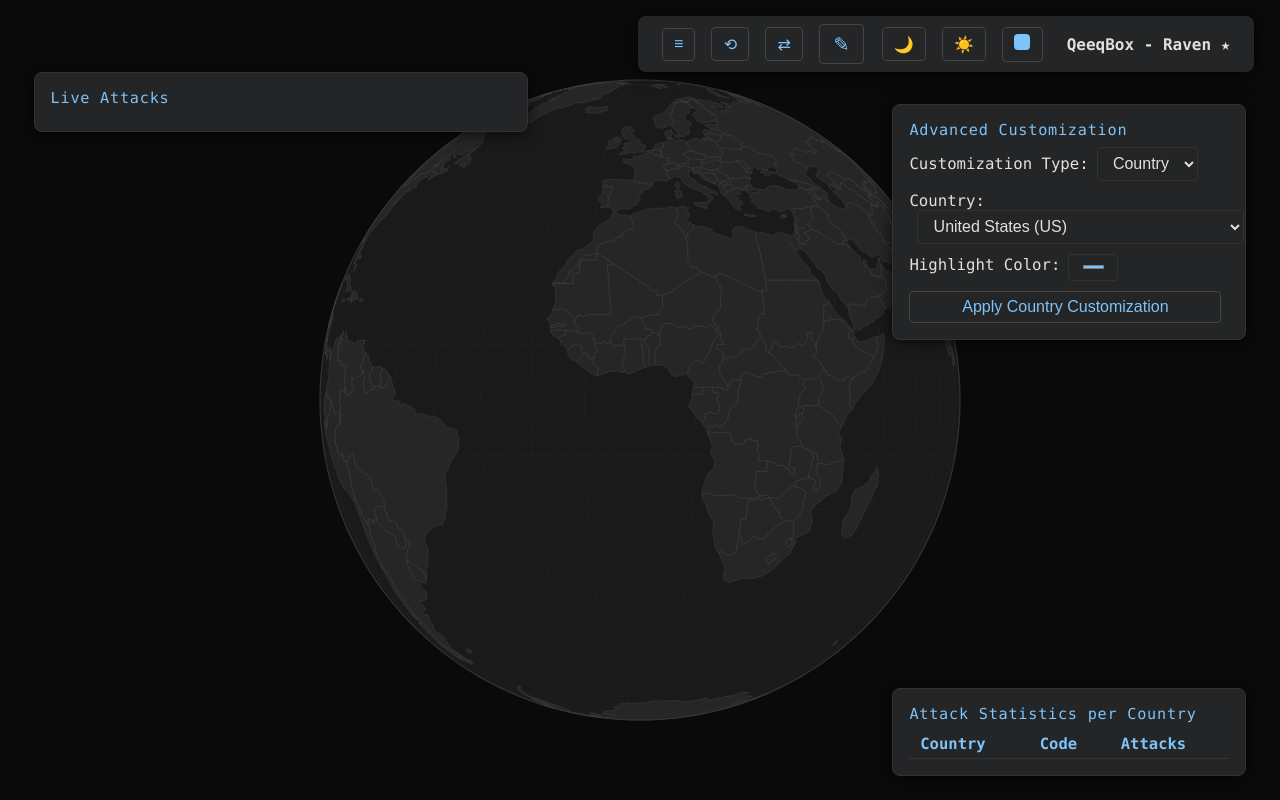
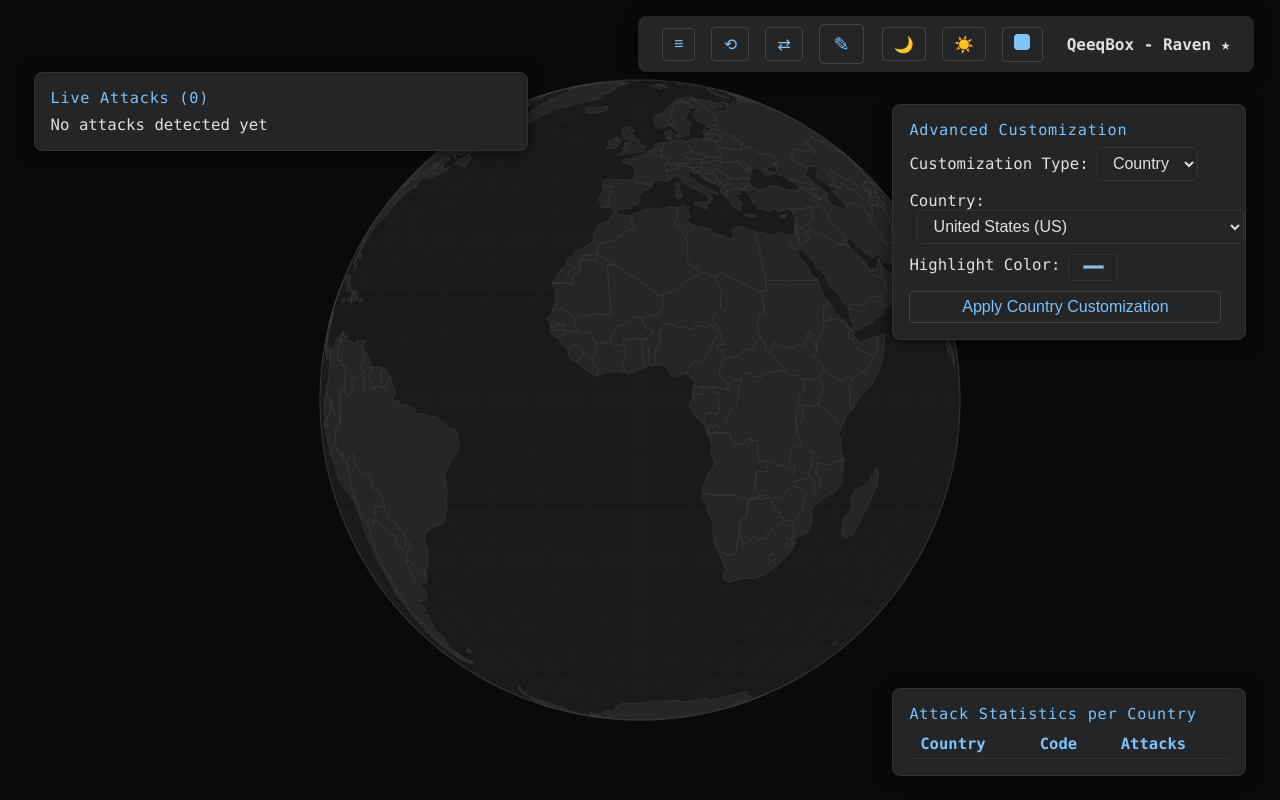
Before and after one commit to Al-HamzaAntar/Raven-Cyber-Threat-Map, a React (Vite) app: page / in a window 1280 px wide. Built offline with nearby package versions, Linux system fonts and the light colour scheme.

Commit message:
refactor: convert useState to zustand

```diff
--- a/package.json
+++ b/package.json
@@ -11,7 +11,8 @@
     "d3": "^7.8.5",
     "react": "^18.2.0",
     "react-dom": "^18.2.0",
-    "topojson-client": "^3.1.0"
+    "topojson-client": "^3.1.0",
+    "zustand": "^4.5.7"
   },
   "devDependencies": {
     "@vitejs/plugin-react": "^4.0.3",
--- a/src/App.jsx
+++ b/src/App.jsx
@@ -1,4 +1,4 @@
-import React, { useState, useRef } from 'react';
+import React, { useRef } from 'react';
 import ThreatMap from './components/ThreatMap';
 import TopControlPanel from './components/TopControlPanel';
 import LiveAttacksPanel from './components/LiveAttacksPanel';
@@ -8,30 +8,42 @@ import CountryStatsPanel from './components/CountryStatsPanel';
 import CustomizationPanel from './components/CustomizationPanel';
 import { generateRandomAttack, generateAttacksWithDelay } from './utils/attackGenerator.js';
 import { calculateCountryStats } from './utils/statsCalculator.js';
+import useAppStore from './stores/useAppStore.js';
 import './App.css';
 
 function App() {
-  const [theme, setTheme] = useState('dark');
-  const [mode, setMode] = useState('live');
-  const [selectedAttack, setSelectedAttack] = useState(null);
-  const [attacks, setAttacks] = useState([]);
-  const [countryStats, setCountryStats] = useState({});
-  const [customizations, setCustomizations] = useState({});
-  const [showIPLookup, setShowIPLookup] = useState(false);
-  const [showRandomData, setShowRandomData] = useState(false);
-  const [showLiveAttacks, setShowLiveAttacks] = useState(true);
   const threatMapRef = useRef();
+
+  // Zustand store state and actions
+  const {
+    theme,
+    mode,
+    selectedAttack,
+    attacks,
+    countryStats,
+    customizations,
+    showIPLookup,
+    showRandomData,
+    showLiveAttacks,
+    setTheme,
+    setMode,
+    addAttack,
+    setSelectedAttack,
+    setShowIPLookup,
+    setShowRandomData,
+    setShowLiveAttacks,
+    handleCustomize
+  } = useAppStore();
 
   // Update country stats when attacks change
   React.useEffect(() => {
     const stats = calculateCountryStats(attacks);
-    setCountryStats(stats);
+    // Update country stats in store
   }, [attacks]);
 
-  // Collect attacks from ThreatMap
+  // Handle new attack from ThreatMap
   const handleNewAttack = (attack) => {
-    setAttacks(prev => [...prev.slice(-999), attack]); // Keep last 1000 for large-scale
-    setSelectedAttack(attack);
+    addAttack(attack);
   };
 
   // Generate random attacks based on config
@@ -49,23 +61,6 @@ function App() {
     }
   };
 
-  // Handle customization
-  const handleCustomize = ({ type, value, color }) => {
-    setCustomizations(prev => ({
-      ...prev,
-      [type === 'country' ? value : `city_${value}`]: color
-    }));
-  };
-
-  // Toggle functions for panels
-  const handleToggleRandomData = () => {
-    setShowRandomData(!showRandomData);
-  };
-
-  const handleToggleLiveAttacks = () => {
-    setShowLiveAttacks(!showLiveAttacks);
-  };
-
   return (
     <div className={`App theme-${theme}`} style={{ height: '100vh', width: '100vw', position: 'relative', overflow: 'hidden' }}>
       <TopControlPanel
@@ -73,8 +68,8 @@ function App() {
         setTheme={setTheme}
         mode={mode}
         setMode={setMode}
-        onToggleRandomData={handleToggleRandomData}
-        onToggleLiveAttacks={handleToggleLiveAttacks}
+        onToggleRandomData={() => setShowRandomData(!showRandomData)}
+        onToggleLiveAttacks={() => setShowLiveAttacks(!showLiveAttacks)}
         onShowIPLookup={() => setShowIPLookup(v => !v)}
       />
       {showLiveAttacks && <LiveAttacksPanel attacks={attacks} />}
--- a/src/components/LiveAttacksPanel.jsx
+++ b/src/components/LiveAttacksPanel.jsx
@@ -1,15 +1,33 @@
 import React from 'react';
+import useAppStore from '../stores/useAppStore.js';
 
-const LiveAttacksPanel = ({ attacks = [] }) => {
+const LiveAttacksPanel = ({ theme }) => {
+  const { attacks, selectedAttack, setSelectedAttack, getRecentAttacks } = useAppStore();
+
+  const recentAttacks = getRecentAttacks(10);
+
   return (
-    <div className="panel live-attacks-panel">
-      <div className="panel-title">Live Attacks</div>
+    <div className={`panel live-attacks-panel theme-${theme}`}>
+      <div className="panel-title">Live Attacks ({attacks.length})</div>
+      <div className="attacks-container">
+        {recentAttacks.length === 0 ? (
+          <div className="no-attacks">No attacks detected yet</div>
+        ) : (
           <table className="live-attacks-table">
             <tbody>
-          {attacks.slice(-10).reverse().map((atk, i) => (
-            <tr key={i}>
-              <td style={{fontSize:'0.92em',color:'#aaa'}}>{new Date(atk.timestamp).toISOString()}</td>
-              <td><span className="country-code">{atk.source.countryCode || '--'}</span></td>
+              {recentAttacks.map((atk, i) => (
+                <tr
+                  key={`${atk.timestamp}-${i}`}
+                  className={selectedAttack?.timestamp === atk.timestamp ? 'selected' : ''}
+                  onClick={() => setSelectedAttack(atk)}
+                  style={{ cursor: 'pointer' }}
+                >
+                  <td style={{fontSize:'0.92em',color:'#aaa'}}>
+                    {new Date(atk.timestamp).toLocaleTimeString()}
+                  </td>
+                  <td>
+                    <span className="country-code">{atk.source.countryCode || '--'}</span>
+                  </td>
                   <td>
                     {atk.source.city && <div>City: {atk.source.city}</div>}
                     {atk.source.ip && <div>IP: {atk.source.ip}</div>}
@@ -17,17 +35,26 @@ const LiveAttacksPanel = ({ attacks = [] }) => {
                     {atk.source.port && <div>Port: {atk.source.port}</div>}
                   </td>
                   <td className="arrow">→</td>
-              <td><span className="country-code">{atk.target.countryCode || '--'}</span></td>
+                  <td>
+                    <span className="country-code">{atk.target.countryCode || '--'}</span>
+                  </td>
                   <td>
                     {atk.target.city && <div>City: {atk.target.city}</div>}
                     {atk.target.ip && <div>IP: {atk.target.ip}</div>}
                     <div>Country: {atk.target.country}</div>
                     {atk.target.port && <div>Port: {atk.target.port}</div>}
                   </td>
+                  <td className="attack-type">
+                    <span className={`type-badge type-${atk.type}`}>
+                      {atk.type}
+                    </span>
+                  </td>
                 </tr>
               ))}
             </tbody>
           </table>
+        )}
+      </div>
     </div>
   );
 };
--- /dev/null
+++ b/src/stores/useAppStore.js
@@ -0,0 +1,104 @@
+import { create } from 'zustand';
+import { devtools } from 'zustand/middleware';
+import { calculateCountryStats } from '../utils/statsCalculator.js';
+
+const useAppStore = create(
+  devtools(
+    (set, get) => ({
+      // UI State
+      theme: 'dark',
+      mode: 'live',
+      showIPLookup: false,
+      showRandomData: false,
+      showLiveAttacks: true,
+
+      // Attack Data
+      attacks: [],
+      selectedAttack: null,
+      countryStats: {},
+
+      // Customizations
+      customizations: {},
+
+      // Actions
+      setTheme: (theme) => set({ theme }, false, 'setTheme'),
+
+      setMode: (mode) => set({ mode }, false, 'setMode'),
+
+      setShowIPLookup: (show) => set({ showIPLookup: show }, false, 'setShowIPLookup'),
+
+      setShowRandomData: (show) => set({ showRandomData: show }, false, 'setShowRandomData'),
+
+      setShowLiveAttacks: (show) => set({ showLiveAttacks: show }, false, 'setShowLiveAttacks'),
+
+      setSelectedAttack: (attack) => set({ selectedAttack: attack }, false, 'setSelectedAttack'),
+
+      addAttack: (attack) => set((state) => {
+        const newAttacks = [...state.attacks.slice(-999), attack]; // Keep last 1000
+        const newStats = calculateCountryStats(newAttacks);
+        return {
+          attacks: newAttacks,
+          countryStats: newStats,
+          selectedAttack: attack
+        };
+      }, false, 'addAttack'),
+
+      addMultipleAttacks: (attacksToAdd) => set((state) => {
+        const newAttacks = [...state.attacks, ...attacksToAdd].slice(-999);
+        const newStats = calculateCountryStats(newAttacks);
+        return {
+          attacks: newAttacks,
+          countryStats: newStats
+        };
+      }, false, 'addMultipleAttacks'),
+
+      clearAttacks: () => set({
+        attacks: [],
+        countryStats: {},
+        selectedAttack: null
+      }, false, 'clearAttacks'),
+
+      setCustomizations: (customizations) => set({ customizations }, false, 'setCustomizations'),
+
+      updateCustomization: (countryCode, color) => set((state) => ({
+        customizations: {
+          ...state.customizations,
+          [countryCode]: color
+        }
+      }), false, 'updateCustomization'),
+
+      removeCustomization: (countryCode) => set((state) => {
+        const { [countryCode]: removed, ...rest } = state.customizations;
+        return { customizations: rest };
+      }, false, 'removeCustomization'),
+
+      // Computed values
+      getAttacksByType: () => {
+        const { attacks } = get();
+        return attacks.reduce((acc, attack) => {
+          acc[attack.type] = (acc[attack.type] || 0) + 1;
+          return acc;
+        }, {});
+      },
+
+      getRecentAttacks: (limit = 10) => {
+        const { attacks } = get();
+        return attacks.slice(-limit).reverse();
+      },
+
+      getAttacksByCountry: () => {
+        const { attacks } = get();
+        return attacks.reduce((acc, attack) => {
+          const targetCountry = attack.target.country;
+          acc[targetCountry] = (acc[targetCountry] || 0) + 1;
+          return acc;
+        }, {});
+      }
+    }),
+    {
+      name: 'raven-threat-map-store',
+    }
+  )
+);
+
+export default useAppStore;
```
Also changed, not shown: src/components/CustomizationPanel.jsx (+82 -13 lines), 1 other file (tests, documents, lock files or other folders). Lines whose indentation alone changed are shown as unchanged.
